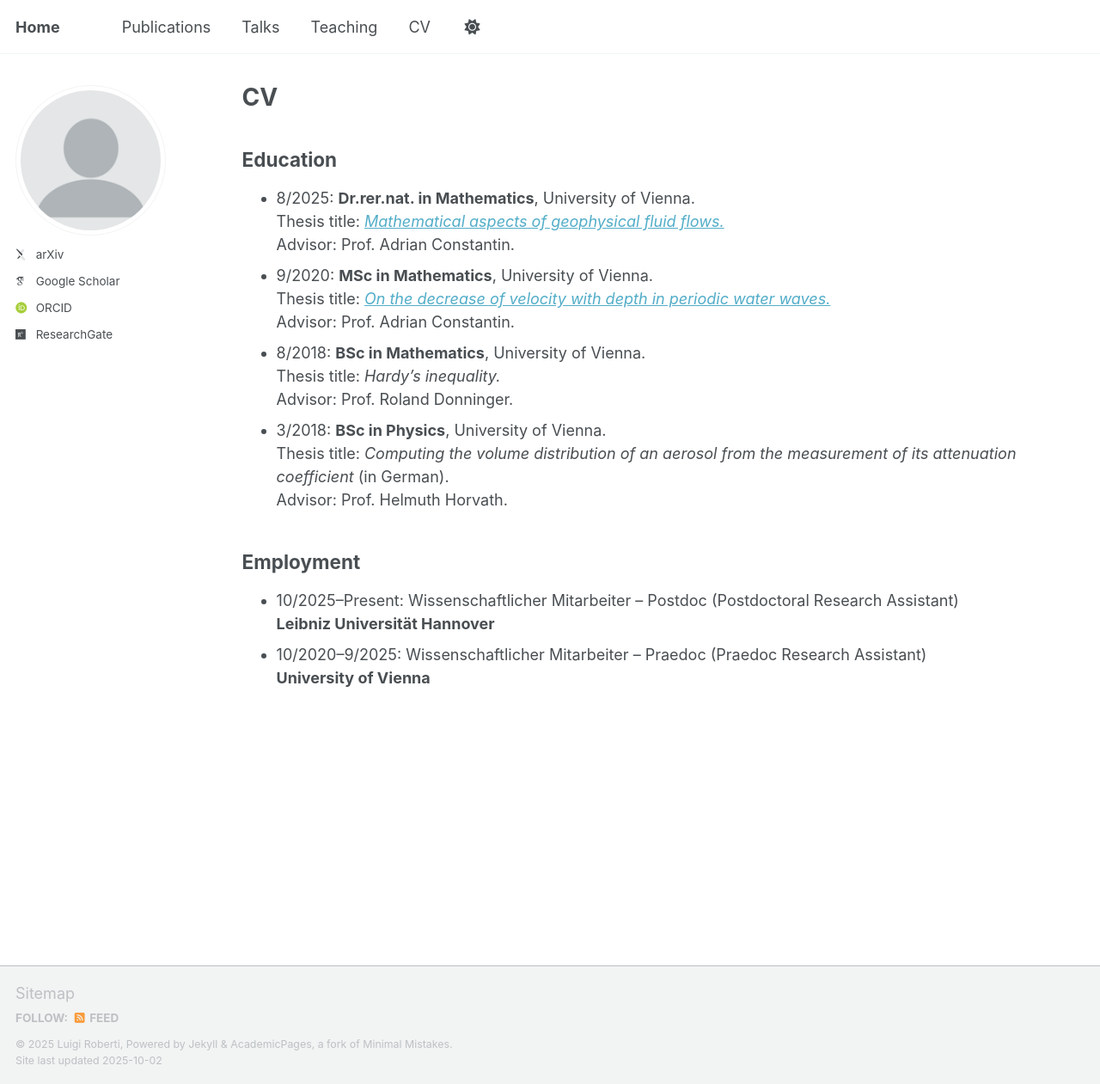
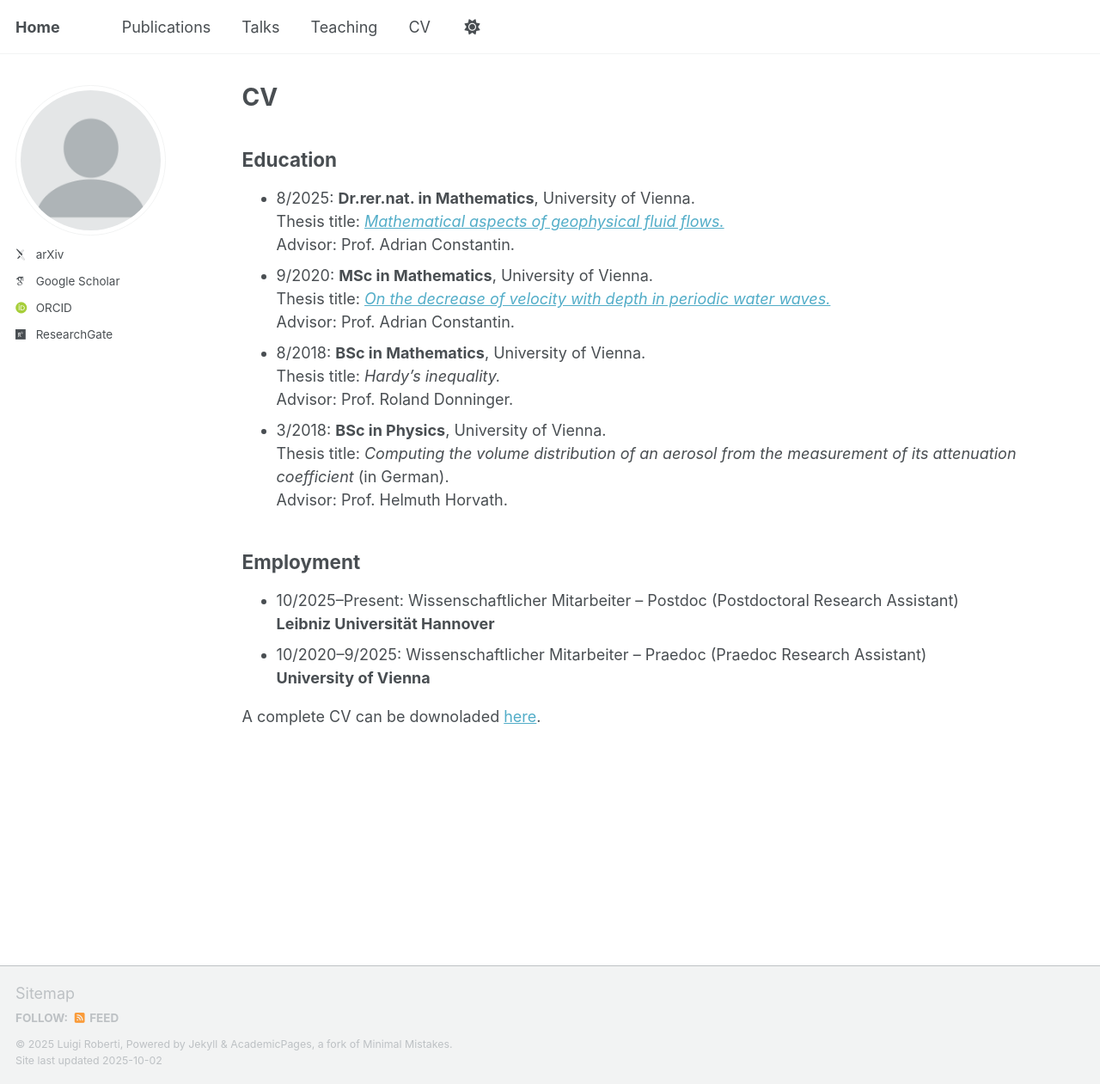
Before and after one commit to luigi-roberti/luigi-roberti.github.io, a Jekyll site: the page built from _pages/cv.md, in a window 1280 px wide and 1261 px high. Shown: the whole window at 86% size. Built offline with Jekyll 4.4.1, drawn with Linux system fonts in a browser that asks for light colours; some web fonts are replaced; a script that is not in the unit is left out.

Commit message:
Update cv.md

```diff
--- a/_pages/cv.md
+++ b/_pages/cv.md
@@ -30,3 +30,5 @@ Employment
 <b>Leibniz Universität Hannover</b>
 * 10/2020--9/2025: Wissenschaftlicher Mitarbeiter -- Praedoc (Praedoc Research Assistant)<br />
 <b>University of Vienna</b>
+
+A complete CV can be downoladed [here](https://luigi-roberti.github.io/files/CV.pdf).
```
